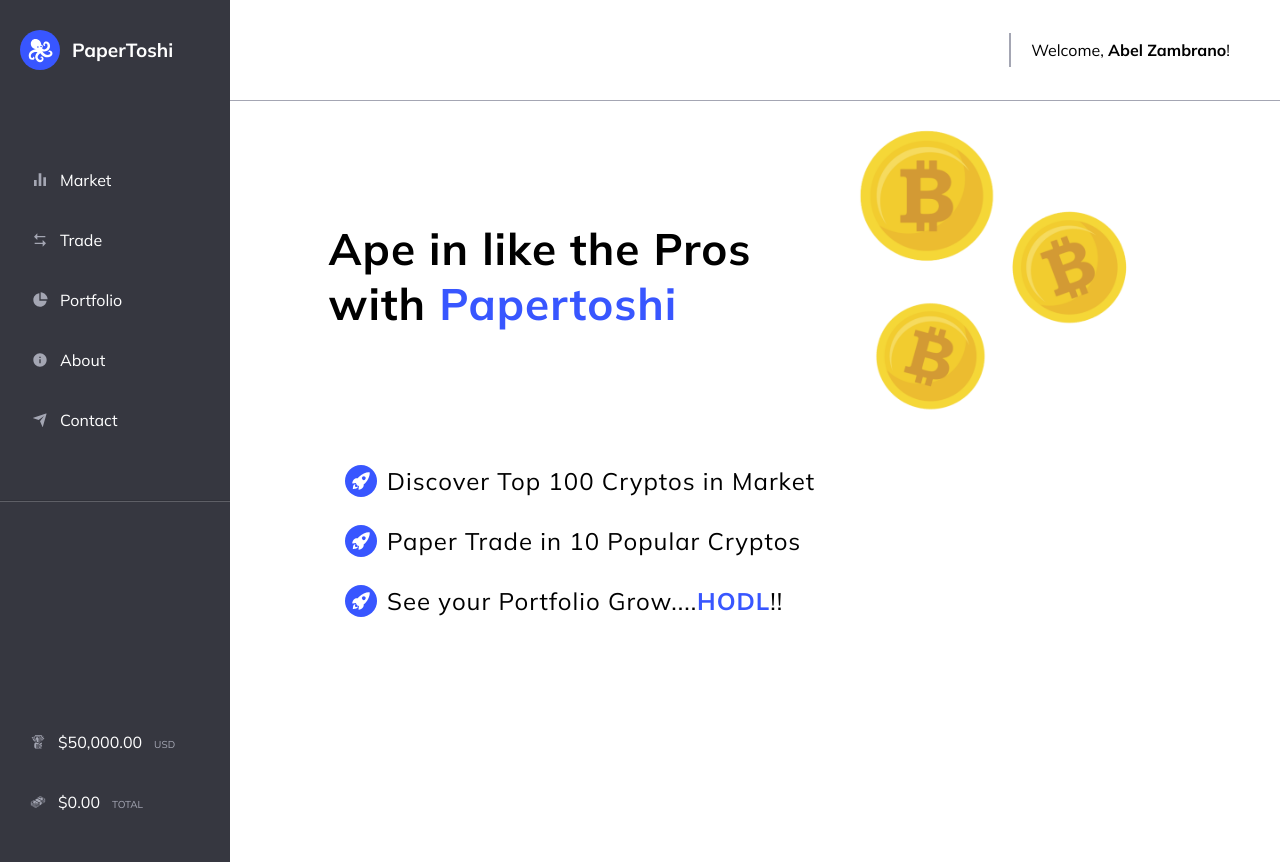
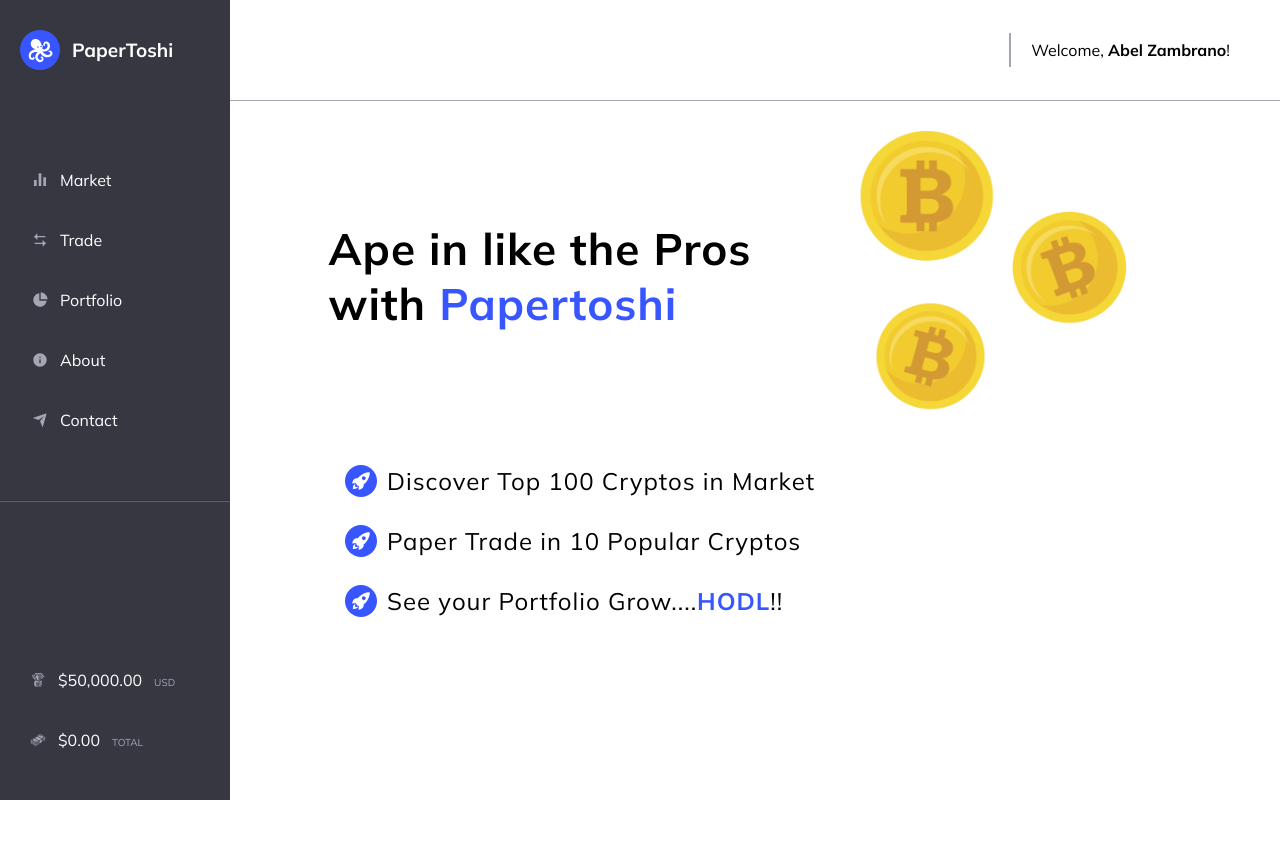
Before and after one commit to Abel-Zambrano/papertoshi, a Next.js app: page / in a window 1280 px wide. Shown: the top 862 px of the page. After the commit the page ends 800 px from the top, so only its background shows below. Built offline with nearby package versions, Linux system fonts and the light colour scheme.

Commit message:
change containerRow max-height

```diff
--- a/components/Page.tsx
+++ b/components/Page.tsx
@@ -55,7 +55,7 @@ input {
 
 const ContainerRow = styled.div`
   display: flex;
-  min-height: 100vh;
+  max-height: 100vh;
   overflow: hidden;
 
   @media ${device.tablet} {
--- a/components/SideBar.tsx
+++ b/components/SideBar.tsx
@@ -23,7 +23,6 @@ const MySideBar = styled.div`
     width: 100vw;
     min-width: 100vw;
     align-items: center;
-    position: relative;
   }
   @media ${device.phone} {
     height: 70px;
```
